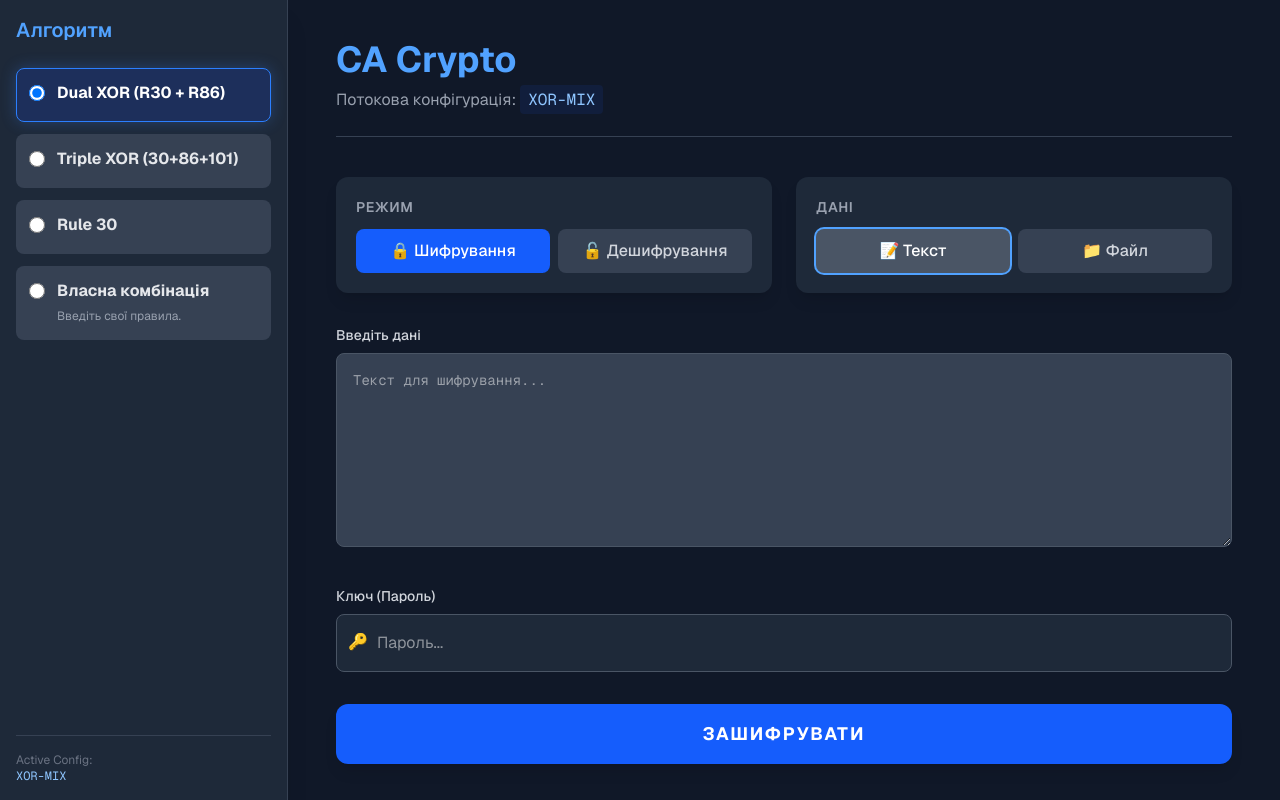
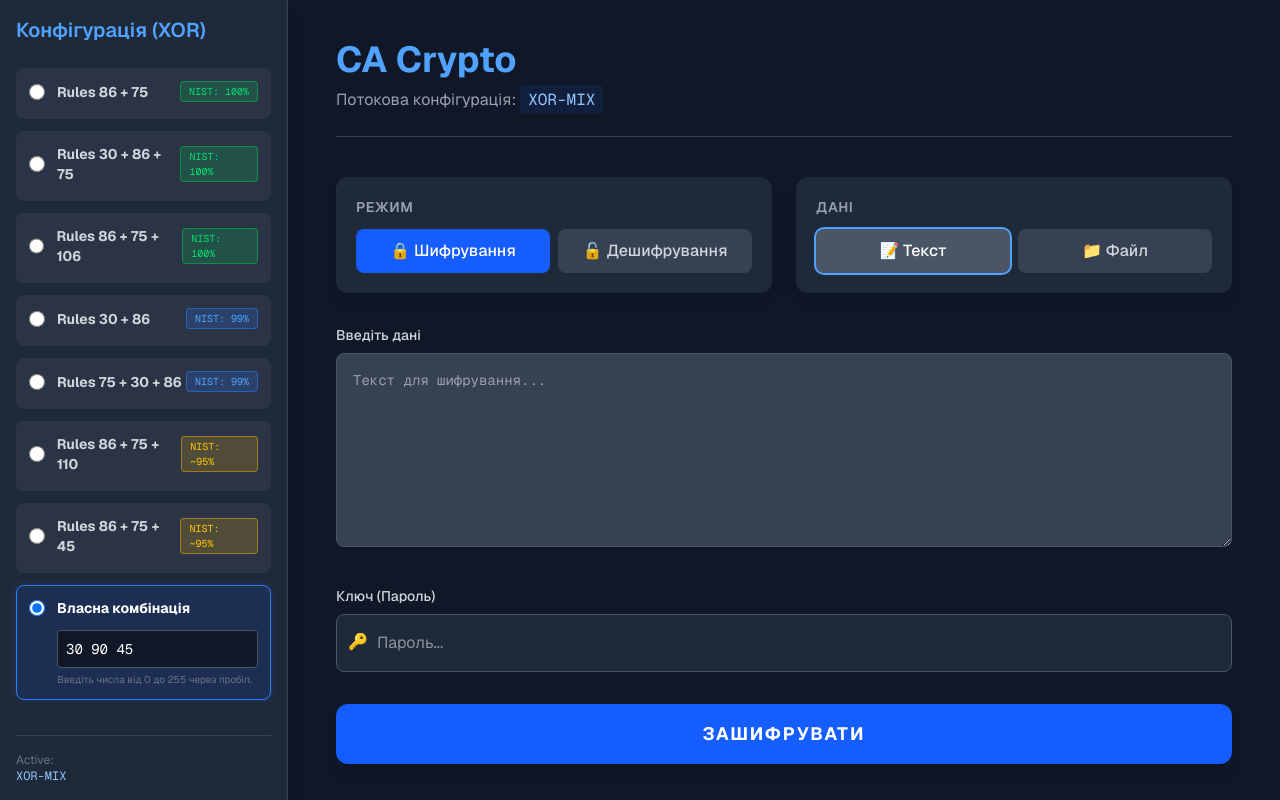
Before and after one commit to jenyas106/ca-encryptor, a Next.js app: page / in a window 1280 px wide. Built offline with nearby package versions, Linux system fonts and the light colour scheme.

Commit message:
New rules added

```diff
--- a/components/RuleSidebar.tsx
+++ b/components/RuleSidebar.tsx
@@ -1,41 +1,76 @@
-// components/RuleSidebar.tsx
-import { useState, useEffect } from "react";
+import { useState } from "react";
 
 interface RuleSidebarProps {
   currentRule: string;
   onRuleChange: (rule: string) => void;
 }
 
-const ruleData = [
+// Тип для статусу проходження тестів
+type NistStatus = 'perfect' | 'good' | 'average';
+
+interface RuleItem {
+  rule: string;
+  name: string;
+  nistStatus?: NistStatus;
+}
+
+const ruleData: RuleItem[] = [
+  // --- ІДЕАЛЬНІ КОМБІНАЦІЇ ---
   {
-    rule: 'XOR-MIX',
-    name: 'Dual XOR (R30 + R86)'
+    rule: '86 75',
+    name: 'Rules 86 + 75',
+    nistStatus: 'perfect'
   },
   {
-    rule: 'TRIPLE-MIX',
-    name: 'Triple XOR (30+86+101)'
+    rule: '30 86 75',
+    name: 'Rules 30 + 86 + 75',
+    nistStatus: 'perfect'
   },
   {
-    rule: 'R30', name: 'Rule 30'
+    rule: '86 75 106',
+    name: 'Rules 86 + 75 + 106',
+    nistStatus: 'perfect'
   },
+
+  // --- ХОРОШІ (АЛЕ НЕ ІДЕАЛЬНІ) ---
+  {
+    rule: '30 86',
+    name: 'Rules 30 + 86',
+    nistStatus: 'good'
+  },
+  {
+    rule: '75 30 86',
+    name: 'Rules 75 + 30 + 86',
+    nistStatus: 'good'
+  },
+
+  // --- З НЮАНСАМИ ---
+  {
+    rule: '86 75 110',
+    name: 'Rules 86 + 75 + 110',
+    nistStatus: 'average'
+  },
+  {
+    rule: '86 75 45',
+    name: 'Rules 86 + 75 + 45',
+    nistStatus: 'average'
+  },
+
+  // --- КОНСТРУКТОР ---
   {
     rule: 'Custom',
     name: 'Власна комбінація',
-    description: 'Введіть свої правила.'
   },
 ];
 
 export default function RuleSidebar({ currentRule, onRuleChange }: RuleSidebarProps) {
-  // Локальний стан для кастомного поля
   const [customInput, setCustomInput] = useState("30 90 45");
 
-  // Чи обрано зараз Custom?
-  // Якщо currentRule не входить у список пресетів (окрім 'Custom'), значить це кастомний ввід
-  const isCustomActive = currentRule === 'Custom' || !ruleData.some(r => r.rule === currentRule && r.rule !== 'Custom');
+  const isCustomActive = currentRule === 'Custom' || !ruleData.some(r => r.rule === currentRule);
 
   const handleRadioChange = (ruleKey: string) => {
     if (ruleKey === 'Custom') {
-        onRuleChange(customInput); // Відправляємо значення з інпуту
+        onRuleChange(customInput);
     } else {
         onRuleChange(ruleKey);
     }
@@ -44,31 +79,58 @@ export default function RuleSidebar({ currentRule, onRuleChange }: RuleSidebarPr
   const handleCustomInputChange = (e: React.ChangeEvent<HTMLInputElement>) => {
     const val = e.target.value;
     setCustomInput(val);
-    // Одразу оновлюємо правило в батьківському компоненті
     onRuleChange(val);
   };
 
+  const renderStatusBadge = (status?: NistStatus) => {
+      if (!status) return null;
+
+      let colorClass = "";
+      let text = "";
+
+      switch (status) {
+          case 'perfect':
+              colorClass = "bg-green-500/20 text-green-400 border-green-500/50";
+              text = "NIST: 100%";
+              break;
+          case 'good':
+              colorClass = "bg-blue-500/20 text-blue-400 border-blue-500/50";
+              text = "NIST: 99%";
+              break;
+          case 'average':
+              colorClass = "bg-yellow-500/20 text-yellow-400 border-yellow-500/50";
+              text = "NIST: ~95%";
+              break;
+      }
+
+      return (
+          <span className={`text-[10px] font-mono px-2 py-0.5 rounded border ${colorClass} ml-auto`}>
+              {text}
+          </span>
+      );
+  };
+
   return (
-    <div className="w-full h-full bg-gray-800 p-4 border-r border-gray-700 shadow-xl flex flex-col overflow-y-auto">
+    <div className="w-full h-full bg-gray-800 p-4 border-r border-gray-700 shadow-xl flex flex-col overflow-y-auto scrollbar-thin scrollbar-thumb-gray-600">
       <h2 className="text-xl font-semibold mb-6 text-blue-400">
-        Алгоритм
+        Конфігурація (XOR)
       </h2>
 
-      <div className="space-y-3">
+      <div className="space-y-3 pb-4">
         {ruleData.map((item) => {
           const isActive = item.rule === 'Custom' ? isCustomActive : currentRule === item.rule;
 
           return (
             <div
               key={item.rule}
-              className={`p-3 rounded-lg cursor-pointer transition duration-150 ease-in-out border ${
+              className={`p-3 rounded-lg cursor-pointer transition-all duration-200 ease-in-out border ${
                 isActive
-                  ? 'bg-blue-900/40 border-blue-500 shadow-[0_0_15px_rgba(59,130,246,0.3)]'
-                  : 'bg-gray-700 hover:bg-gray-600 border-transparent'
+                  ? 'bg-blue-900/30 border-blue-500 shadow-[0_0_10px_rgba(59,130,246,0.2)]'
+                  : 'bg-gray-700/50 hover:bg-gray-700 border-transparent hover:border-gray-600'
               }`}
               onClick={() => handleRadioChange(item.rule)}
             >
-              <div className="flex items-center mb-1">
+              <div className="flex items-center mb-1 w-full h-full">
                   <input
                     type="radio"
                     name="automata-rule"
@@ -76,17 +138,16 @@ export default function RuleSidebar({ currentRule, onRuleChange }: RuleSidebarPr
                     onChange={() => handleRadioChange(item.rule)}
                     className="mr-3 w-4 h-4 text-blue-600 bg-gray-700 border-gray-500 focus:ring-blue-500"
                   />
-                  <span className={`font-bold ${isActive ? 'text-white' : 'text-gray-200'}`}>
+                  <span className={`font-bold text-sm ${isActive ? 'text-white' : 'text-gray-300'}`}>
                       {item.name}
                   </span>
+
+                  {renderStatusBadge(item.nistStatus)}
               </div>
-              <p className="text-xs text-gray-400 ml-7 leading-relaxed">
-                  {item.description}
-              </p>
 
-              {/* Поле вводу з'являється тільки всередині Custom картки, якщо вона активна */}
+              {/* Поле для Custom вводу */}
               {item.rule === 'Custom' && isActive && (
-                <div className="mt-3 ml-7 animate-in fade-in slide-in-from-top-2 duration-200">
+                <div className="mt-3 ml-7 animate-in fade-in slide-in-from-top-1 duration-200">
                     <input
                         type="text"
                         value={customInput}
@@ -95,7 +156,7 @@ export default function RuleSidebar({ currentRule, onRuleChange }: RuleSidebarPr
                         placeholder="Напр: 30 86 101"
                     />
                     <p className="text-[10px] text-gray-500 mt-1">
-                        Через пробіл (0-255). Кількість = шари XOR.
+                        Введіть числа від 0 до 255 через пробіл.
                     </p>
                 </div>
               )}
@@ -105,7 +166,7 @@ export default function RuleSidebar({ currentRule, onRuleChange }: RuleSidebarPr
       </div>
 
       <div className="mt-auto pt-4 border-t border-gray-700 text-xs text-gray-500">
-        <p>Active Config: <span className="font-mono text-blue-300 block truncate">{currentRule}</span></p>
+        <p>Active: <span className="font-mono text-blue-300 block truncate">{currentRule}</span></p>
       </div>
     </div>
   );
--- a/public/worker.js
+++ b/public/worker.js
@@ -1,9 +1,9 @@
 // public/worker.js
 
+// Ширина автомата 256 біт (безпечний стандарт)
 const CA_WIDTH = 256;
 
 // --- 1. КРИПТОГРАФІЧНЕ ЗЕРНО (SHA-256) ---
-// Залишаємо це, бо це гарантує надійність шифрування
 async function createSecureSeed(key, width, saltIndex) {
     const encoder = new TextEncoder();
     const dataToHash = encoder.encode(key + `_layer_${saltIndex}_secure`);
@@ -21,7 +21,12 @@ async function createSecureSeed(key, width, saltIndex) {
     return seed;
 }
 
-// --- 2. ЛОГІКА АВТОМАТА ---
+// --- 2. УНІВЕРСАЛЬНА ФУНКЦІЯ ПРАВИЛА ---
+function applyGenericRule(ruleNumber, left, center, right) {
+    const idx = (left << 2) | (center << 1) | right;
+    return (ruleNumber >> idx) & 1;
+}
+
 function getNextGeneration(current_state, ruleNumber) {
     const width = current_state.length;
     const nextState = new Array(width);
@@ -29,10 +34,67 @@ function getNextGeneration(current_state, ruleNumber) {
         const left = current_state[(i - 1 + width) % width];
         const center = current_state[i];
         const right = current_state[(i + 1) % width];
-        const idx = (left << 2) | (center << 1) | right;
-        nextState[i] = (ruleNumber >> idx) & 1;
+        nextState[i] = applyGenericRule(ruleNumber, left, center, right);
     }
     return nextState;
+}
+
+// --- ГЕНЕРАЦІЯ ПОТОКУ (KEYSTREAM) ---
+async function generateKeystream(byteLength, key, rulesArray, onProgress) {
+    const keystream = new Uint8Array(byteLength);
+
+    const currentStates = await Promise.all(
+        rulesArray.map((_, idx) => createSecureSeed(key, CA_WIDTH, idx))
+    );
+
+    let bitBuffer = 0;
+    let bitsFilled = 0;
+    let lastProgress = 0;
+
+    for (let i = 0; i < byteLength; i++) {
+        let gammaByte = 0;
+
+        for (let b = 0; b < 8; b++) {
+            let gammaBit = 0;
+            const centerIdx = Math.floor(CA_WIDTH / 2);
+
+            for (let r = 0; r < currentStates.length; r++) {
+                currentStates[r] = getNextGeneration(currentStates[r], rulesArray[r]);
+                gammaBit ^= currentStates[r][centerIdx];
+            }
+
+            gammaByte = (gammaByte << 1) | gammaBit;
+        }
+
+        keystream[i] = gammaByte;
+
+        if (onProgress && i % 5000 === 0) {
+            const p = Math.floor((i / byteLength) * 100);
+            if (p !== lastProgress) {
+                onProgress(p);
+                lastProgress = p;
+            }
+        }
+    }
+
+    return keystream;
+}
+
+// --- ХЕЛПЕРИ ДЛЯ ІМЕН ФАЙЛІВ ---
+function toSafeBase64(bytes) {
+    let binary = '';
+    const len = bytes.byteLength;
+    for (let i = 0; i < len; i++) binary += String.fromCharCode(bytes[i]);
+    return btoa(binary).replace(/\+/g, '-').replace(/\//g, '_').replace(/=+$/, '');
+}
+
+function fromSafeBase64(str) {
+    str = str.replace(/-/g, '+').replace(/_/g, '/');
+    while (str.length % 4) str += '=';
+    const binary = atob(str);
+    const bytes = new Uint8Array(binary.length);
+    for (let i = 0; i < binary.length; i++) bytes[i] = binary.charCodeAt(i);
+    return bytes;
 }
 
 // --- ГОЛОВНИЙ ПРОЦЕС ---
@@ -40,19 +102,18 @@ self.onmessage = async function(e) {
     const { data, key, rule, mode, isBinary, fileName, operationId } = e.data;
 
     try {
-        // А. Розпізнаємо правила
         let rulesArray = [];
-        if (rule === 'XOR-MIX') rulesArray = [30, 86];
-        else if (rule === 'TRIPLE-MIX') rulesArray = [30, 86, 101];
-        else if (rule === 'R30') rulesArray = [30];
-        else if (rule === 'R22') rulesArray = [22];
-        else {
-            // Custom
-            rulesArray = rule.toString().split(/[\s,]+/).map(Number).filter(n => !isNaN(n));
-            if (!rulesArray.length) rulesArray = [30];
+        if (typeof rule === 'string') {
+             const cleanRule = rule.replace(/[^\d\s,]/g, '');
+             rulesArray = cleanRule.split(/[\s,]+/).map(Number).filter(n => !isNaN(n));
         }
 
-        // Б. Підготовка даних
+        if (!rulesArray.length) {
+             if (rule === 'XOR-MIX') rulesArray = [30, 86];
+             else if (rule.includes('30 86 75')) rulesArray = [30, 86, 75];
+             else rulesArray = [30];
+        }
+
         let inputBytes;
         if (isBinary) {
             inputBytes = data;
@@ -62,56 +123,45 @@ self.onmessage = async function(e) {
                 : Uint8Array.from(atob(data), c => c.charCodeAt(0));
         }
 
-        // В. Ініціалізація станів
-        const currentStates = await Promise.all(
-            rulesArray.map((_, idx) => createSecureSeed(key, CA_WIDTH, idx))
+        const keystream = await generateKeystream(
+            inputBytes.length,
+            key,
+            rulesArray,
+            (p) => self.postMessage({ type: 'progress', progress: p, operationId })
         );
 
         const outputBytes = new Uint8Array(inputBytes.length);
+        for (let i = 0; i < inputBytes.length; i++) {
+            outputBytes[i] = inputBytes[i] ^ keystream[i];
+        }
 
-        let byteIndex = 0;
-        let bitBuffer = 0;
-        let bitsFilled = 0;
-        let lastProgress = 0;
+        let resultFileName = null;
 
-        // Г. Генерація потоку
-        while (byteIndex < inputBytes.length) {
-            let gammaBit = 0;
-            const centerIdx = Math.floor(CA_WIDTH / 2);
+        if (isBinary && fileName) {
+            if (mode === 'encrypt') {
+                const nameBytes = new TextEncoder().encode(fileName);
+                const nameKeystream = await generateKeystream(nameBytes.length, "FILENAME_" + key, rulesArray, null);
+                const encryptedNameBytes = new Uint8Array(nameBytes.length);
+                for(let i=0; i<nameBytes.length; i++) encryptedNameBytes[i] = nameBytes[i] ^ nameKeystream[i];
 
-            for (let r = 0; r < currentStates.length; r++) {
-                currentStates[r] = getNextGeneration(currentStates[r], rulesArray[r]);
-                gammaBit ^= currentStates[r][centerIdx];
-            }
+                // ВИПРАВЛЕНО: Більше не додаємо .enc тут, це зробить інтерфейс
+                resultFileName = toSafeBase64(encryptedNameBytes);
 
-            bitBuffer = (bitBuffer << 1) | gammaBit;
-            bitsFilled++;
+            } else {
+                const cleanName = fileName.replace(/\.enc$/, '');
+                try {
+                    const encryptedNameBytes = fromSafeBase64(cleanName);
+                    const nameKeystream = await generateKeystream(encryptedNameBytes.length, "FILENAME_" + key, rulesArray, null);
 
-            if (bitsFilled === 8) {
-                const gammaByte = bitBuffer;
+                    const decryptedNameBytes = new Uint8Array(encryptedNameBytes.length);
+                    for(let i=0; i<encryptedNameBytes.length; i++) decryptedNameBytes[i] = encryptedNameBytes[i] ^ nameKeystream[i];
 
-                // XOR з файлом
-                outputBytes[byteIndex] = inputBytes[byteIndex] ^ gammaByte;
-
-                byteIndex++;
-                bitBuffer = 0;
-                bitsFilled = 0;
-
-                // Оновлення прогресу
-                if (byteIndex % 5000 === 0) {
-                    const p = Math.floor((byteIndex / inputBytes.length) * 100);
-                    if (p !== lastProgress) {
-                        self.postMessage({ type: 'progress', progress: p, operationId });
-                        lastProgress = p;
-                    }
+                    resultFileName = new TextDecoder().decode(decryptedNameBytes);
+                } catch (e) {
+                    console.error("Name decryption failed:", e);
+                    resultFileName = "decrypted_file.bin";
                 }
             }
-        }
-
-        // Д. Відправка результату (БЕЗ аналізу ентропії)
-        let resultFileName = null;
-        if (isBinary && fileName) {
-             resultFileName = (mode === 'encrypt') ? fileName + ".enc" : fileName.replace(/\.enc$/, '');
         }
 
         if (isBinary) {
```
